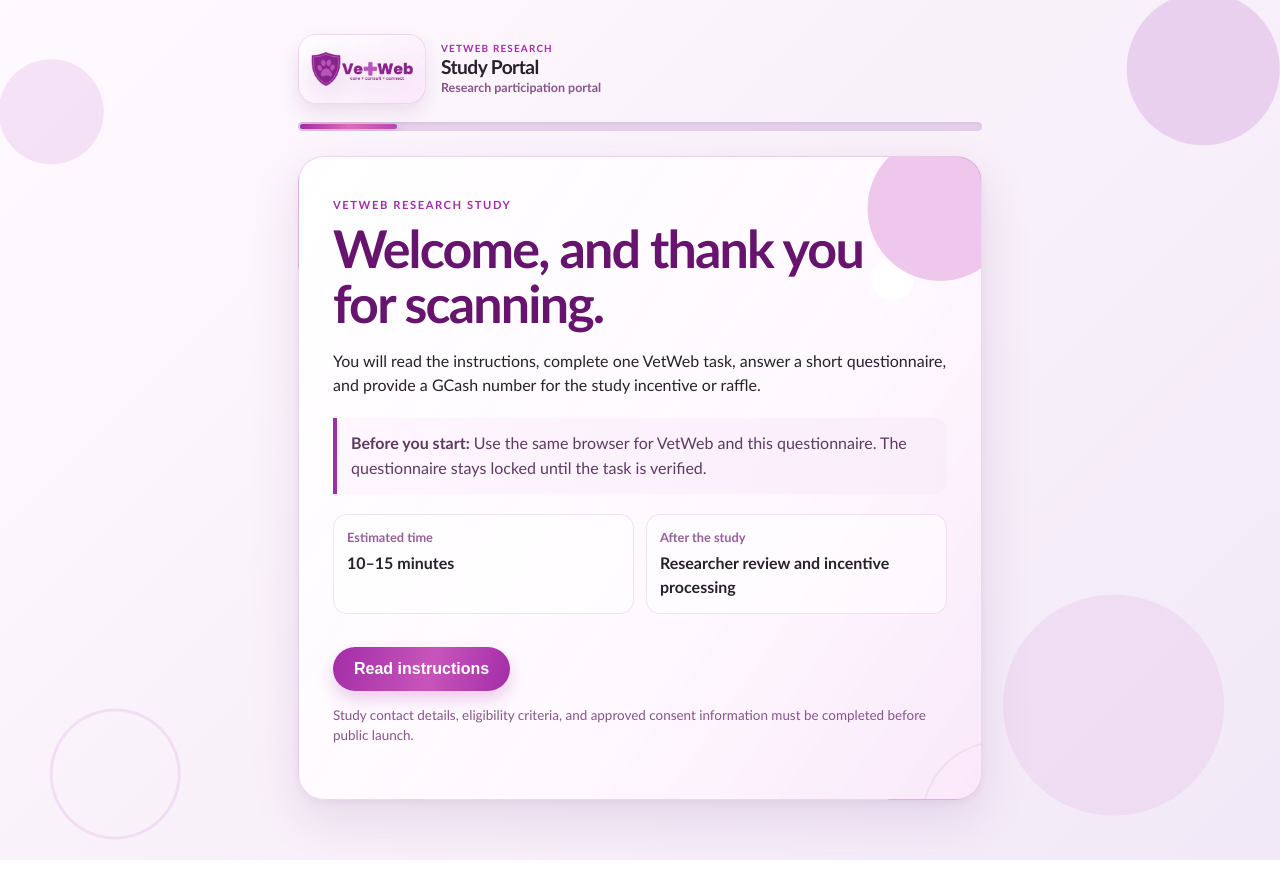
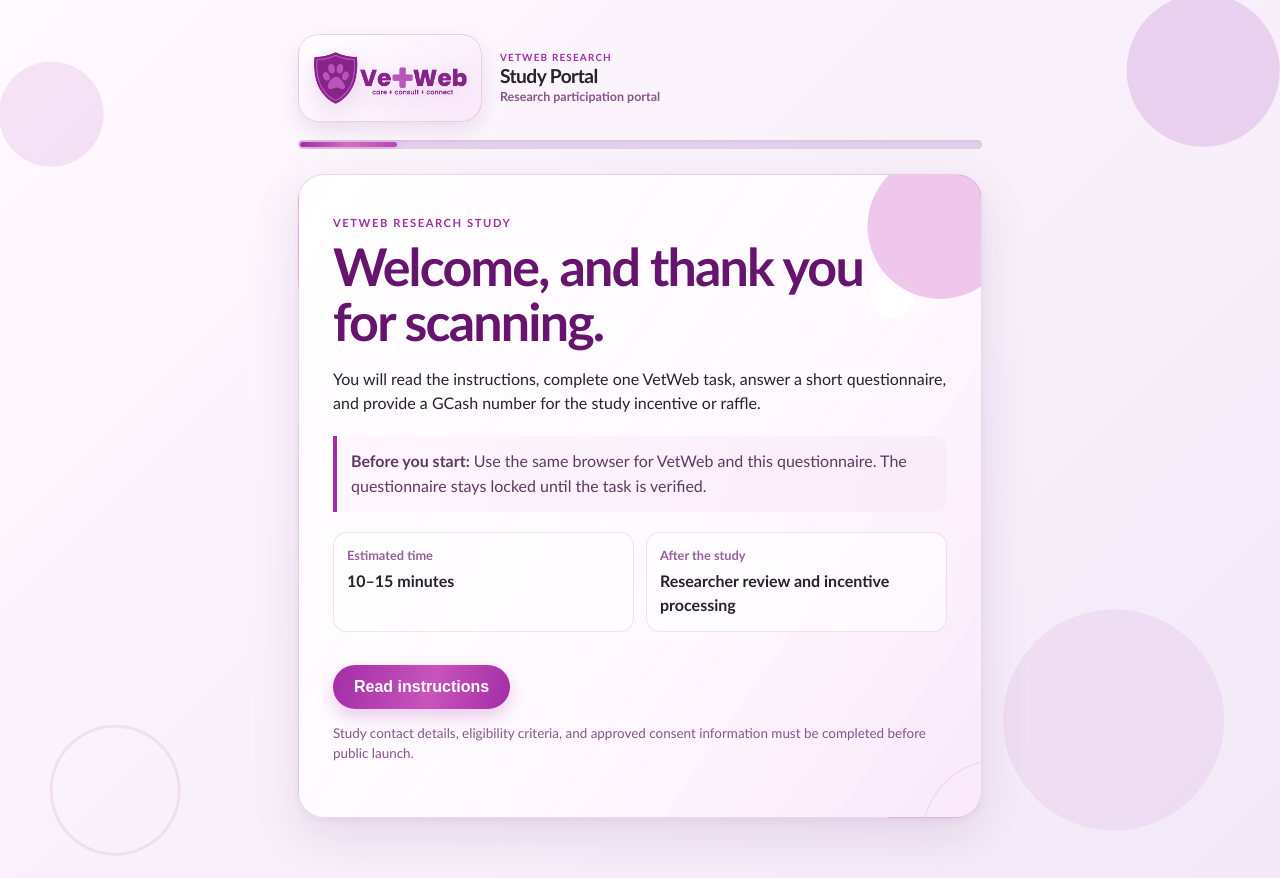
Before and after one commit to andra0202/vetweb-study-portal, a Next.js app: page / in a window 1280 px wide. Built offline with nearby package versions, Linux system fonts and the light colour scheme; no server answers.

Commit message:
Increase VetWeb logo prominence

```diff
--- a/app/vetweb-theme.css
+++ b/app/vetweb-theme.css
@@ -25,7 +25,7 @@ body {
 }
 
 .site-header {
-  gap: 15px;
+  gap: 18px;
   margin: 0 0 18px;
   color: var(--vet-ink);
   animation: rise-in .55s ease-out both;
@@ -34,12 +34,12 @@ body {
 .logo-panel {
   display: grid;
   place-items: center;
-  width: 128px;
-  min-width: 128px;
-  height: 70px;
-  padding: 9px 12px;
-  border: 1px solid rgba(162, 45, 167, .15);
-  border-radius: 18px;
+  width: 184px;
+  min-width: 184px;
+  height: 88px;
+  padding: 11px 14px;
+  border: 1px solid rgba(162, 45, 167, .2);
+  border-radius: 21px;
   background: linear-gradient(135deg, rgba(255,255,255,.98), rgba(250,232,251,.92));
   box-shadow: 0 9px 20px rgba(105, 31, 112, .10), inset 0 1px rgba(255,255,255,.85);
 }
@@ -65,8 +65,8 @@ body {
 .vetweb-logo {
   display: block;
   width: 100%;
-  max-width: 108px;
-  height: 48px;
+  max-width: 156px;
+  height: 64px;
   object-fit: contain;
   filter: drop-shadow(0 8px 13px rgba(162, 45, 167, .18));
   transition: transform .25s ease, filter .25s ease;
@@ -193,8 +193,8 @@ input:focus, select:focus, textarea:focus { border-color: #b747b5; box-shadow: 0
 @media (max-width: 430px) {
   .shell { padding: 20px 14px 45px; }
   .site-header { gap: 10px; margin-bottom: 14px; }
-  .logo-panel { width: 105px; min-width: 105px; height: 60px; padding: 8px 10px; border-radius: 15px; }
-  .vetweb-logo { max-width: 88px; height: 40px; }
+  .logo-panel { width: 145px; min-width: 145px; height: 72px; padding: 9px 11px; border-radius: 17px; }
+  .vetweb-logo { max-width: 122px; height: 50px; }
   .portal-identity > span { font-size: .55rem; }
   .portal-identity b { font-size: 1.08rem; }
   .portal-identity small { font-size: .7rem; }
```
